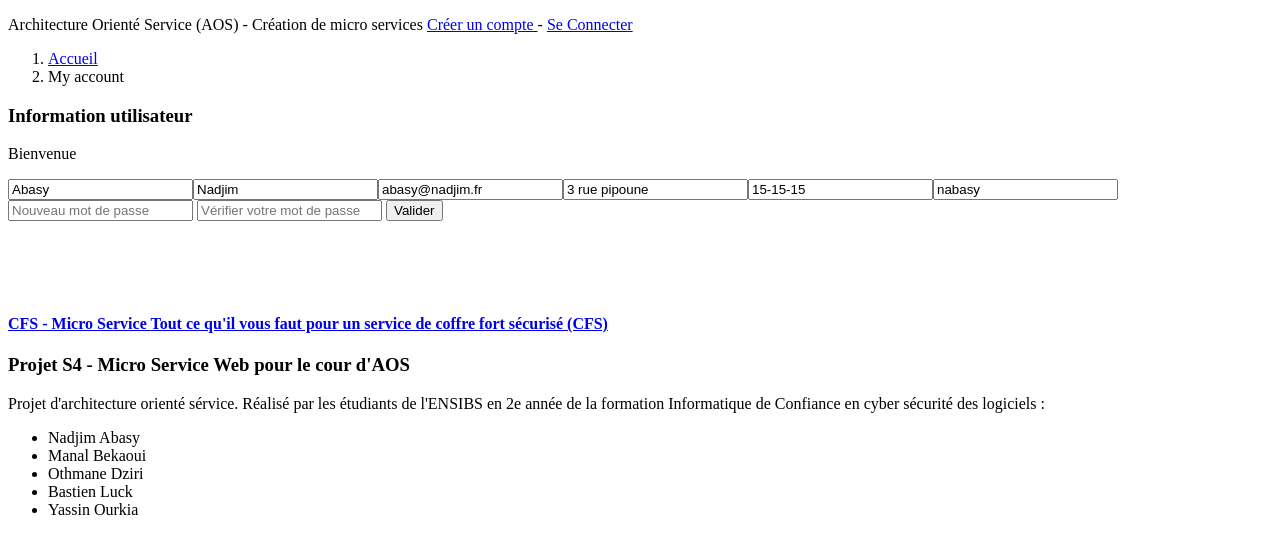
After one commit to Abasy/AOS-TD3-CoffreFort, a PHP site: page /accountUser.php in a window 1280 px wide. The commit adds this page. Shown: the top 554 px of the page. Run offline with PHP 8.4, Linux system fonts and the light colour scheme.

Commit message:
accountUser to update user's data and delete an account

```diff
--- /dev/null
+++ b/PageWeb/accountUser.php
@@ -0,0 +1,111 @@
+<?php
+	require_once('../PageWeb/header.php');
+?>
+<!--breadcrumbs-->
+	<div class="breadcrumbs">
+		<div class="container">
+			<ol class="breadcrumb breadcrumb1 animated wow fadeInUp" data-wow-delay=".5s">
+				<li><a href="index.php"><span class="glyphicon glyphicon-home" aria-hidden="true"></span>Accueil</a></li>
+				<li class="active">My account</li>
+			</ol>
+		</div>
+	</div>
+	<!--//breadcrumbs-->
+	<!--login-->
+	<div class="login-page">
+		<div class="title-info wow fadeInUp animated" data-wow-delay=".5s">
+			<h3 class="title">Information <span> utilisateur</span></h3>
+			<p>Bienvenue </p>
+		</div>
+		<div class="widget-shadow">
+			<div class="login-body">
+				<form class="wow fadeInUp animated" data-wow-delay=".7s"  action="../PageWeb/accountUser.php" method="post" enctype="application/json">
+
+					<?php
+
+						echo '<input type="text" class="uemail" id="nom" name="nom" value="Abasy" placeholder="Votre Nom" required="">';
+
+						echo '<input type="text" class="uemail" id="prenom" name="prenom" value="Nadjim" placeholder="Votre Prenom" required="">';
+
+						echo '<input type="text" class="uemail"  id="email" name="email" value="abasy@nadjim.fr" placeholder="Adresse E-mail" required="">';
+
+						echo '<input type="text" class="uemail"  id="adresse" name="adresse" value="3 rue pipoune" placeholder="Adresse postale" required="">';
+
+						echo '<input type="text" class="uemail" id="date" name="date" value="15-15-15" placeholder="Date de naissance" required="">';
+
+						echo '<input type="text" class="uemail" id="username" name="username" value="nabasy" placeholder="Votre Username" required="">';
+
+						//echo '<input type="password" id="password" name="password" n class="lock" value="test" placeholder="Mot de Passe">';
+
+					?>
+
+					<input type="password" id="new_password" name="new_password" n class="lock" placeholder="Nouveau mot de passe">
+					<input type="password" id="password_verify" name="password_verify" n class="lock" placeholder="Vérifier votre mot de passe">
+					<input type="submit" name="update" value="Valider">
+				</form>
+			</div>
+		</div>
+	</div>
+	<!--//login-->
+	<div>
+		<?php
+			if (isset($_SESSION['error_update'])) {
+				echo '<p>'.$_SESSION['error_update'].'</p>';
+				unset($_SESSION['error_update']);
+			}
+		?>
+	</div>
+	<div>
+		<?php
+		/*
+			if (($_SERVER['REQUEST_METHOD'] == 'POST') && isset($_POST['update'])){
+				//Vérifier qu'on est authentifié
+				if(isset($_SESSION['userid']) && isset($_SESSION['username'])){
+					$password = "";
+					//Vérifier le nouveau mot de passe
+					if(strcmp(isset($_POST['new_password']), isset($_POST['password_verify'])) == 0){
+						$password = $_POST['new_password'];
+					}elseif((isset($_POST['new_password']) == "") || (isset($_POST['password_verify'])) == "")){
+						$password = 'password'; //On récupère le password déjà existant
+					}else{
+						$_SESSION['error_update'] = 'Désolé mais la modification à échoué. Un ou plusieurs champs sont erronés';
+						header('Location: ../PageWeb/accountUser.php');
+					}
+
+					//Récupérer les nouveaux données
+					$myRegister = array(
+						'nom' => $_POST['nom'],
+						'prenom' => $_POST['prenom'],
+						'email' => $_POST['email'],
+						'adresse' => $_POST['adresse'],
+						'date' => $_POST['date'],
+						'username' => $_POST['username'],
+						'password' => $password
+					);
+
+					$myJSON = json_encode($myRegister);
+					//echo $myJSON;
+
+					$crl = curl_init("http://localhost:4321/api/update");
+					curl_setopt($crl, CURLOPT_RETURNTRANSFER, true);
+					curl_setopt($crl, CURLINFO_HEADER_OUT, true);
+					curl_setopt($crl, CURLOPT_POST, true);
+					curl_setopt($crl, CURLOPT_POSTFIELDS, $myJSON);
+					curl_setopt($crl, CURLOPT_HTTPHEADER, array(
+						'Content-Type: application/json',
+						'Body:'.$myJSON,
+						'Content-Lenght:'.strlen($myJSON))
+					);
+					$result = curl_exec($crl);
+
+					echo '<div> Modification réussie : '.$result.'</div>';
+					curl_close($crl);
+				}
+			}
+			*/
+		?>
+	</div>
+<br><br><br><br>
+<?php
+	require_once('../PageWeb/footer.php');
+?>
--- a/PageWeb/header.php
+++ b/PageWeb/header.php
@@ -12,9 +12,9 @@
 		<div class="top-header navbar navbar-default"><!--header-one-->
 			<div class="container">
 				<?php
-					if(isset($_SESSION['user_id']) && isset($_SESSION['user_name'])){
+					if(isset($_SESSION['userid']) && isset($_SESSION['username'])){
 						echo '<div class="nav navbar-nav wow fadeInLeft animated" data-wow-delay=".5s">
-								<p>Bienvenue chez Secure Coffre Fort'.$_SESSION['user_name'].'</p><a href="../PageWeb/signout.php" >Se déconnecter </a>
+								<p>Bienvenue chez Secure Coffre Fort '.$_SESSION['username'].' <a href="../PageWeb/signout.php" >Se déconnecter </a> - <a href="../PageWeb/accountUser.php">My Account</a></p>
 							</div>';
 					}
 					else
```
Also changed, not shown: PageWeb/index.php (+12 -9 lines), PageWeb/register.php (+7 -7 lines), PageWeb/signin.php (+24 -4 lines), PageWeb/signout.php (added, +12 -0 lines).
